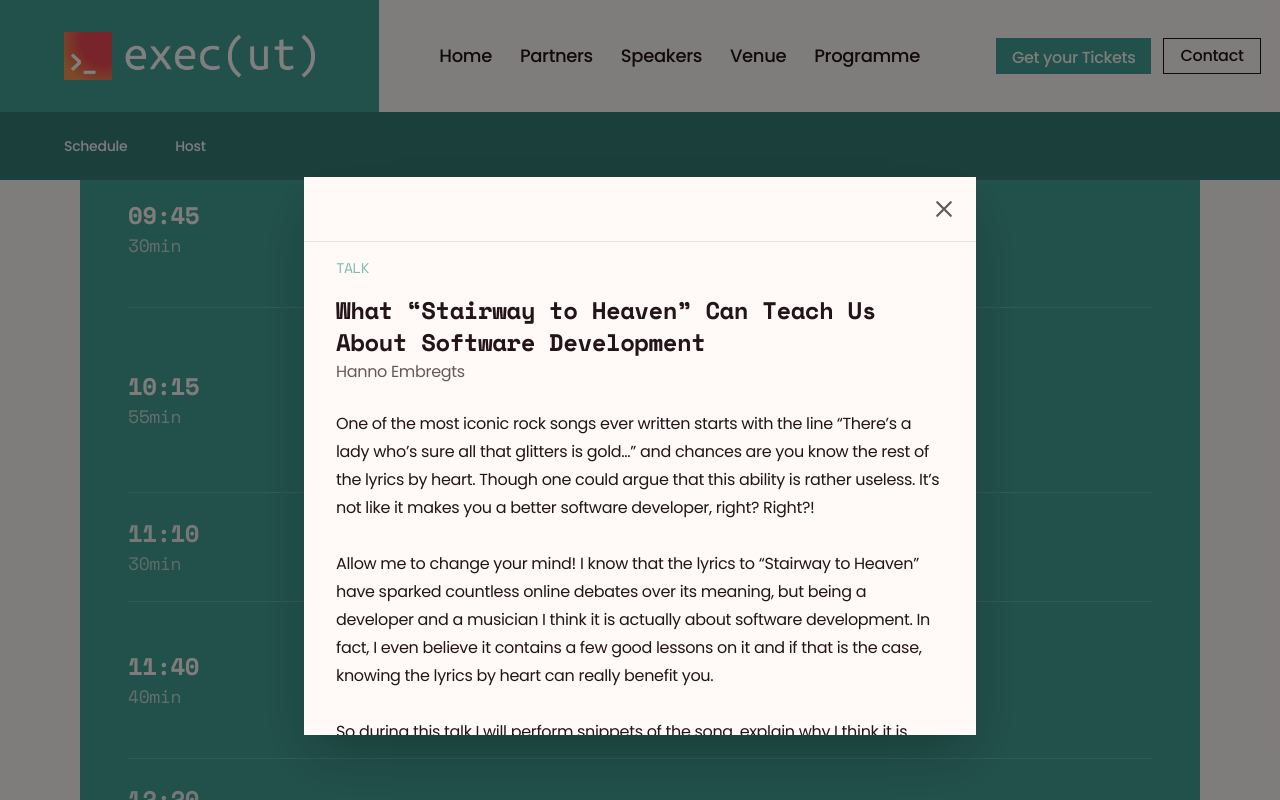
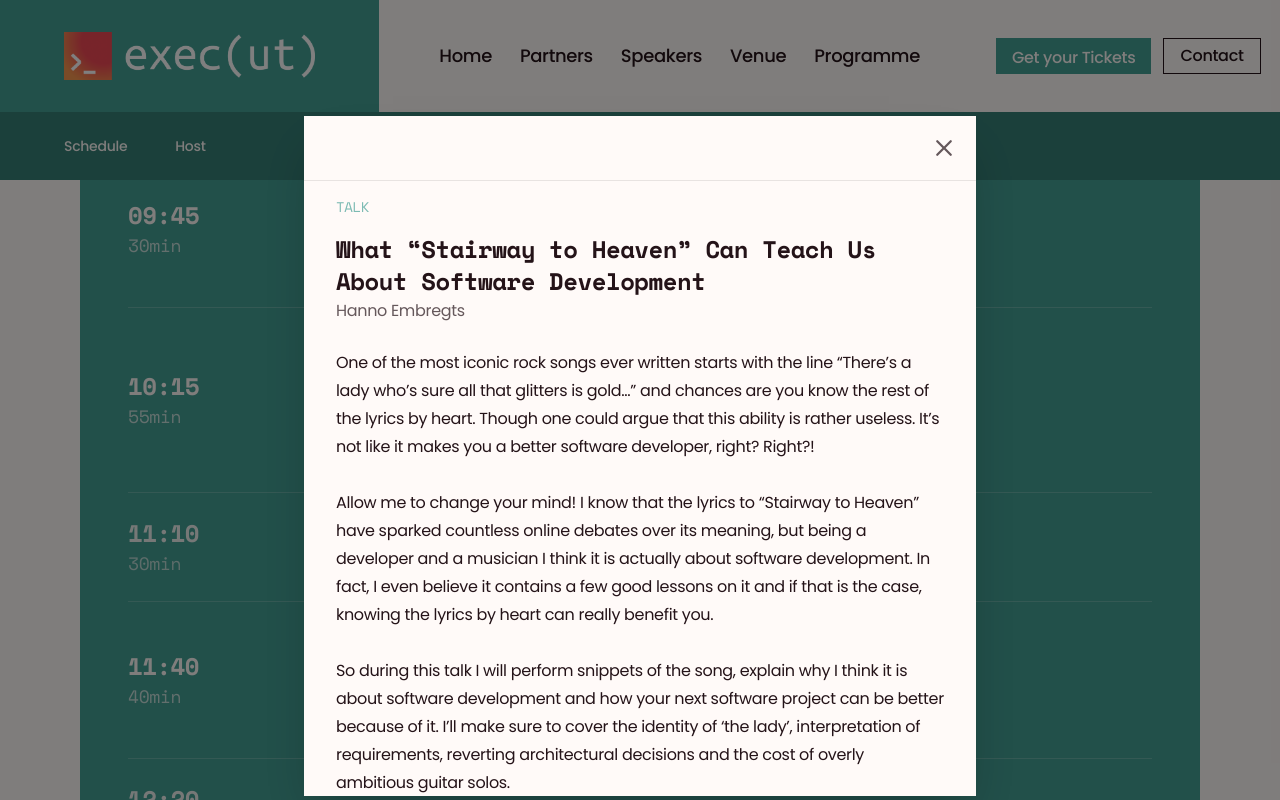
Before and after one commit to stichting-sticky/execut-2026, a Next.js app: page /programme in a window 1280 px wide. Both pictures are taken after a click on the button 502 px from the left and 1452 px from the top of the page. Shown: the part 1052-1852 px from the top of the page. Built offline with nearby package versions, Linux system fonts and the light colour scheme; grey boxes are pictures that could not be loaded.

Commit message:
gekke marges abstracts gefixt

```diff
--- a/src/components/section/programme/schedule.tsx
+++ b/src/components/section/programme/schedule.tsx
@@ -324,11 +324,11 @@ export function ProgrammeScheduleSection({ title, items }: ProgrammeSectionProps
               }}
             >
               <div
-              className="relative w-full max-w-2xl max-h-[85%] overflow-hidden bg-background shadow-2xl"
+                className="relative flex w-full max-w-2xl max-h-[85vh] flex-col overflow-hidden bg-background shadow-2xl"
                 onClick={(e) => e.stopPropagation()}
               >
                 {/* Sticky header */}
-              <div className="sticky top-0 z-10 flex justify-end bg-background/95 backdrop-blur px-2 py-2 border-b border-foreground/10">
+                <div className="sticky top-0 z-10 flex shrink-0 justify-end bg-background/95 backdrop-blur px-2 py-2 border-b border-foreground/10">
                   <button
                     type="button"
                     onClick={() => setActivePopup(null)}
@@ -340,7 +340,7 @@ export function ProgrammeScheduleSection({ title, items }: ProgrammeSectionProps
                 </div>
 
                 {/* Scrollable content */}
-              <div className="overflow-y-auto max-h-[calc(85vh-60px)] px-6 pb-6 md:px-8 md:pb-8 overscroll-contain">
+                <div className="flex-1 min-h-0 overflow-y-auto overscroll-contain px-6 pb-6 md:px-8 md:pb-8">
                   <div className="space-y-4 pt-4">
                     <div className="font-mono text-sm uppercase tracking-wide text-secondary/70">
                       {activePopup.type}
```
Also changed, not shown: public/partners/o&prijk.png (deleted), public/partners/pwc.png (deleted). Lines whose indentation alone changed are shown as unchanged.
